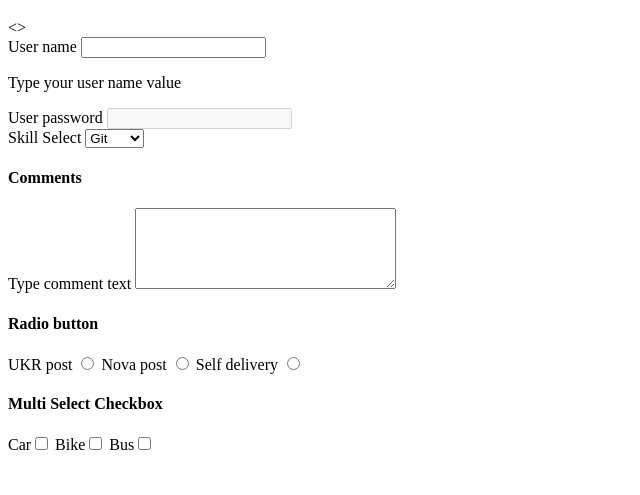
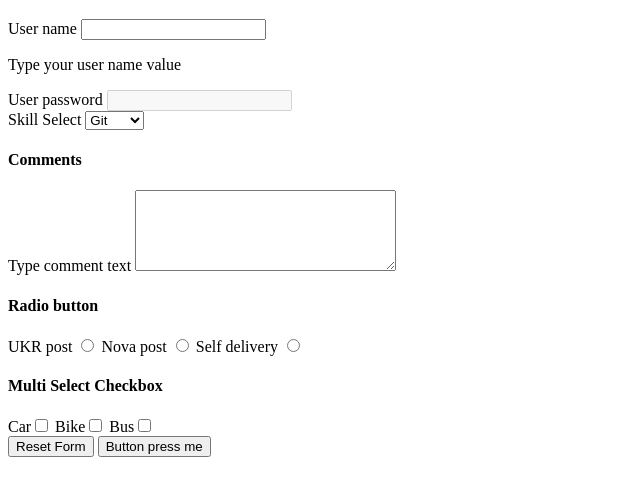
Before and after one commit to MarynaDidorenko/FE-28-05-2025, a plain HTML site: page 03/index.html in a window 1280 px wide. Shown: the part 61-556 px from the top of the page, without its empty margins (0-640 px from the left). Drawn offline with Linux system fonts and the light colour scheme.

Commit message:
Update index.html

```diff
--- a/03/index.html
+++ b/03/index.html
@@ -6,7 +6,7 @@
 </head>
 <body>
     <h1>Form elements</h1>
-    <>
+    <form>
         <div>
             <label for="username"> User name </label>
             <input type="text" id="username" />
@@ -44,5 +44,10 @@
             <label for="bike">Bike</label><input type="checkbox" name="vehical2" id="bike">
             <label for="bus">Bus</label><input type="checkbox" name="vehical3" id="bus">
         </div>
+
+        <input type="reset" value="Reset Form" />
+
+        <button>Button press me</button>
+    </form>
 </body>
 </html>
```
